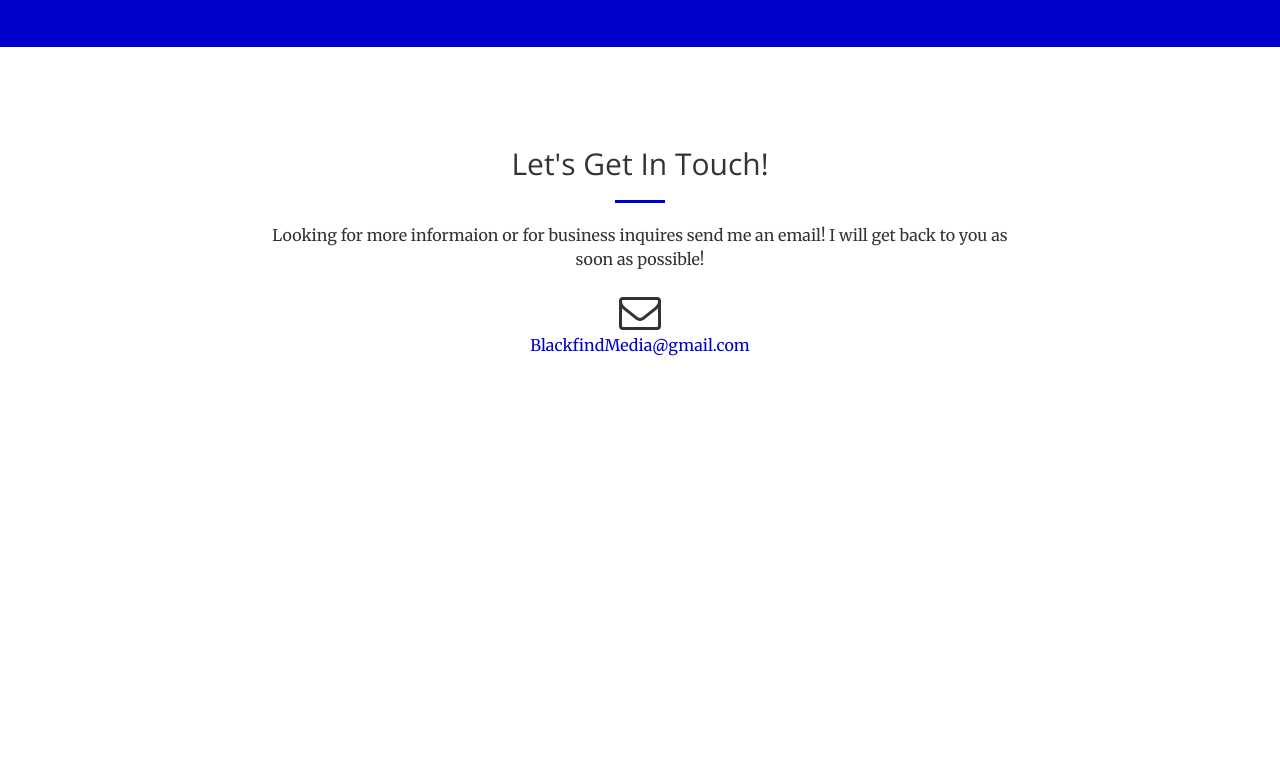
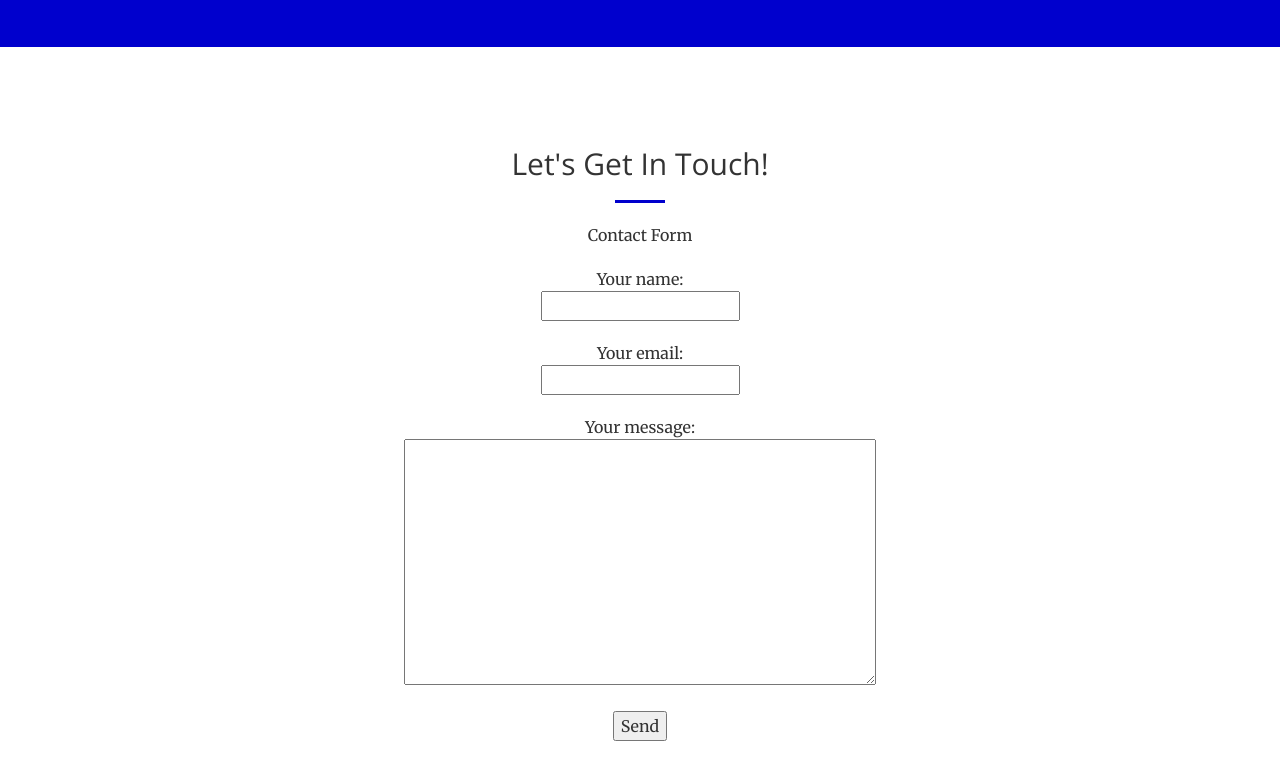
Before and after one commit to rezlar/rezlar.github.io, a website: page index.html in a window 1280 px wide. Shown: the part 2464-3243 px from the top of the page. Before the commit the page ends 2941 px from the top, so only its background shows below. Drawn offline with nearby package versions, Linux system fonts and the light colour scheme.

Commit message:
Modified the Contact form

```diff
--- a/index.html
+++ b/index.html
@@ -260,14 +260,37 @@
             <div class="col-lg-8 col-lg-offset-2 text-center">
                 <h2 class="section-heading">Let's Get In Touch!</h2>
                 <hr class="primary">
-                        <p>Looking for more informaion or for business inquires send me an email! I will get back to you as soon as possible!</p>
-                    </div>
-                    <div class="col-lg-4 col-lg-offset-0 text-center">
+                    <form method="post" action="submit.php">
+                      <p>Contact Form</p>
 
-                    </div>
-                    <div class="col-lg-4 text-center">
-                        <i class="fa fa-envelope-o fa-3x wow bounceIn" data-wow-delay=".1s"></i>
-                        <p><a href="mailto:blackfindmedia@gmail.com">BlackfindMedia@gmail.com</a></p>
+                      <style type="text/css">
+                        .antispam { display:none;}
+                      </style>
+
+                      <script type="text/javascript">
+                        // split your email into two parts and remove the @ symbol
+                        var first = "blackfindmedia";
+                        var last = "gmail.com";
+                      </script>
+
+                      <p>Your name:
+                      <br /><input name="name" /></p>
+
+                      <p>Your email:
+                      <br /><input name="email" /></p>
+
+                      <p class="antispam">Leave this empty:
+                      <br /><input name="url" /></p>
+
+                      <p>Your message:
+                      <br /><textarea name="message" rows="10" cols="50"></textarea></p>
+
+                      <p><input type="submit" value="Send" /></p>
+
+                    </form>
+
+
+
                     </div>
                 </div>
             </div>
```
Also changed, not shown: simple/contact.htm (+3 -3 lines). Lines whose indentation alone changed are shown as unchanged.
